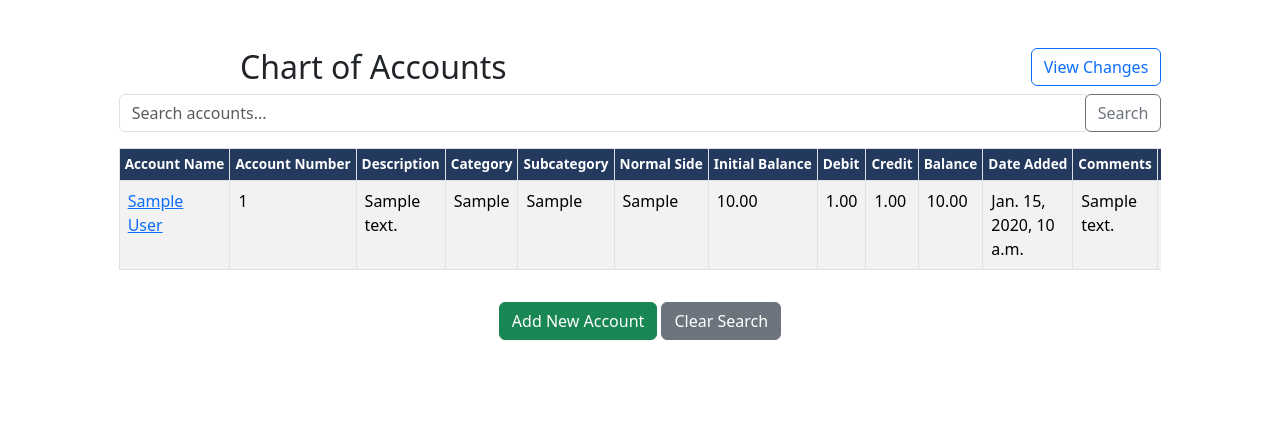
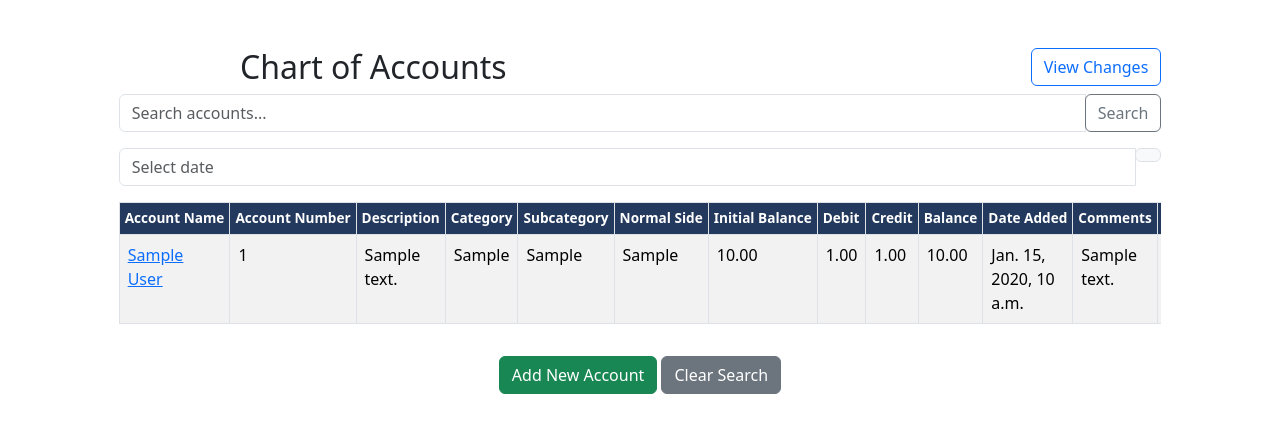
Before and after one commit to austin-l-taylor/Ledger-Logic, a Django app: page /chart-of-accounts/ in a window 1280 px wide. Shown: the part 71-497 px from the top of the page. Run offline with Django 5.2, Linux system fonts and the light colour scheme; a user stored in the database is signed in; tables that the repository leaves empty hold one stand-in row (values such as "Sample post"); parts of the project's set-up code (start-up, migrations or seed data) failed here and were passed over; some libraries are stand-ins or nearby versions.

Commit message:
pop up cal

```diff
--- a/authenticate/forms.py
+++ b/authenticate/forms.py
@@ -177,3 +177,6 @@ class ChartOfAccountForm(forms.ModelForm):
         model = ChartOfAccounts
         fields = '__all__'  # Or list specific fields if you don't want to include all
         exclude = ('user_id',)  # Exclude user_id if it's automatically set
+        widgets = {
+            'date_time_account_added': forms.DateInput(attrs={'type': 'date'}),
+        }
--- a/authenticate/templates/main_page/chart_of_accounts.html
+++ b/authenticate/templates/main_page/chart_of_accounts.html
@@ -24,6 +24,14 @@
             </div>
         </div>
     </form>
+
+    <!-- Date Input Field -->
+    <div class="input-group mb-3">
+        <input type="text" class="form-control" id="datepicker" placeholder="Select date">
+        <div class="input-group-append">
+            <span class="input-group-text"><i class="fas fa-calendar-alt"></i></span>
+        </div>
+    </div>
 
     <!-- table wrapper -->
     <div class="table-responsive">
@@ -93,6 +101,16 @@
     <a href="{% url 'chart_of_accounts' %}" class="btn btn-secondary ml-2">Clear Search</a>
 </div>
 
+<!-- Include datepicker.js -->
+<script src="https://cdn.jsdelivr.net/npm/datepicker.js"></script>
+
+<!-- Initialize datepicker -->
+<script>
+    const datepicker = new Datepicker(document.getElementById('datepicker'), {
+        // options if needed
+    });
+</script>
+
 <!-- some custom styles to the table -->
 <style>
     .thead-dark th {
```
